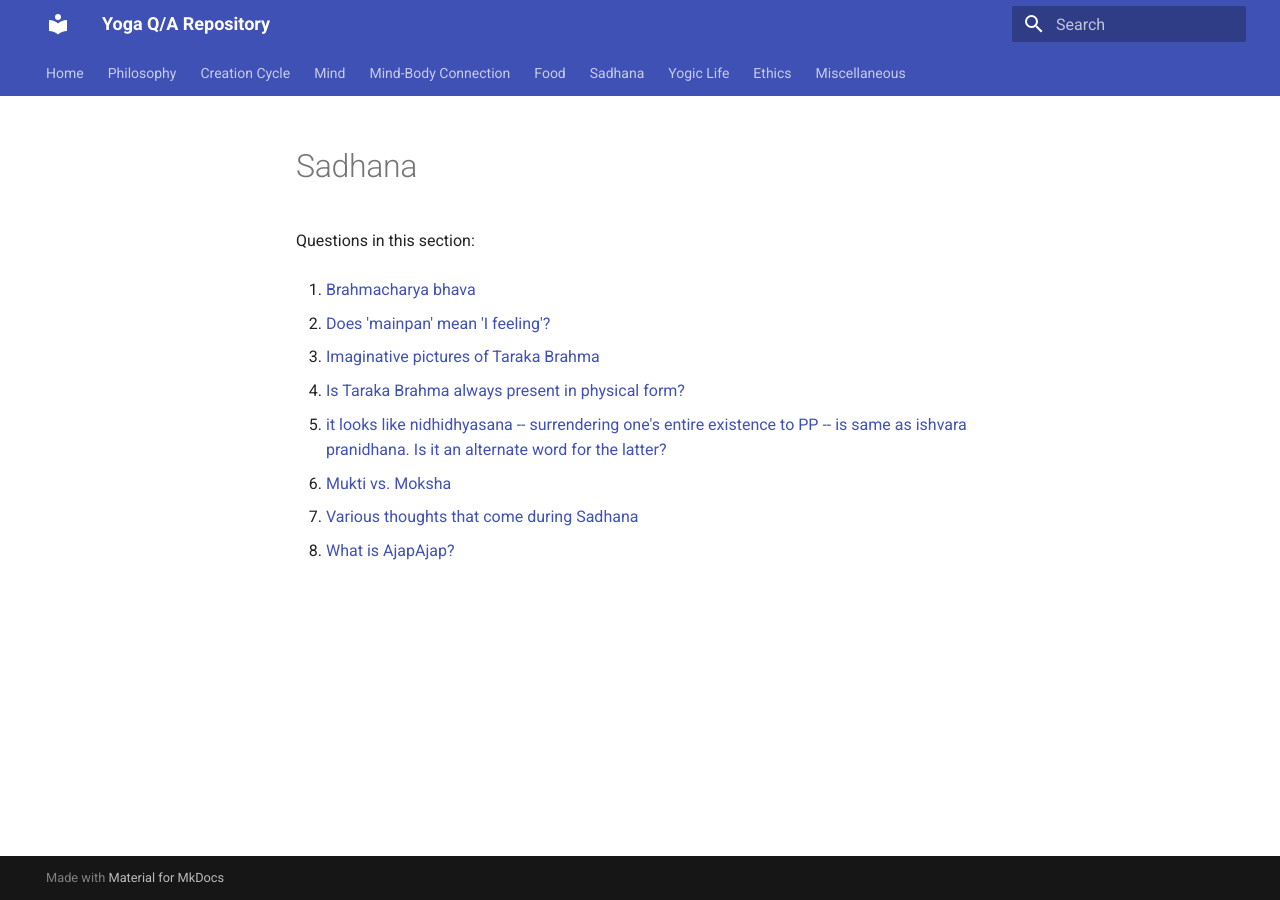
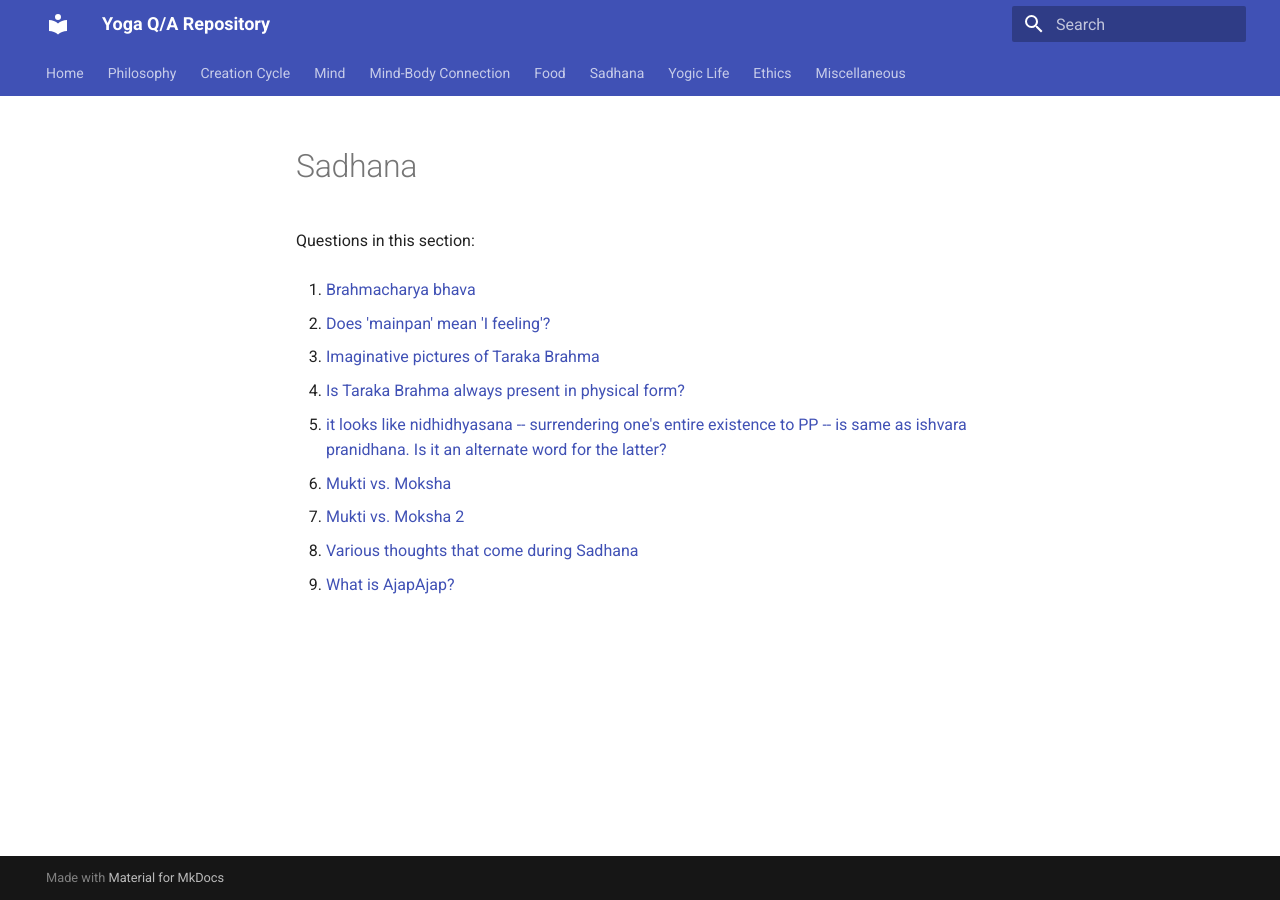
Before and after one commit to yogiclife/yoga-qa, an MkDocs documentation site: the page built from docs/sadhana/README.md, in a window 1280 px wide. Built offline with MkDocs 1.6.1 and Material for MkDocs 9.7.7, drawn with Linux system fonts in a browser that asks for light colours.

Commit message:
Update topic indices [skip ci]

```diff
--- a/docs/sadhana/README.md
+++ b/docs/sadhana/README.md
@@ -14,6 +14,8 @@ Questions in this section:
 
 6. [Mukti vs. Moksha](mukti-vs-moksha-20260629-222657.md)
 
-7. [Various thoughts that come during Sadhana](various-thoughts-that-come-during-sadhana-20260629-083034.md)
+7. [Mukti vs. Moksha 2](mukti-vs-moksha-2-20260629-222850.md)
 
-8. [What is AjapAjap?](what-is-ajapajap-20260629-104312.md)
+8. [Various thoughts that come during Sadhana](various-thoughts-that-come-during-sadhana-20260629-083034.md)
+
+9. [What is AjapAjap?](what-is-ajapajap-20260629-104312.md)
```
